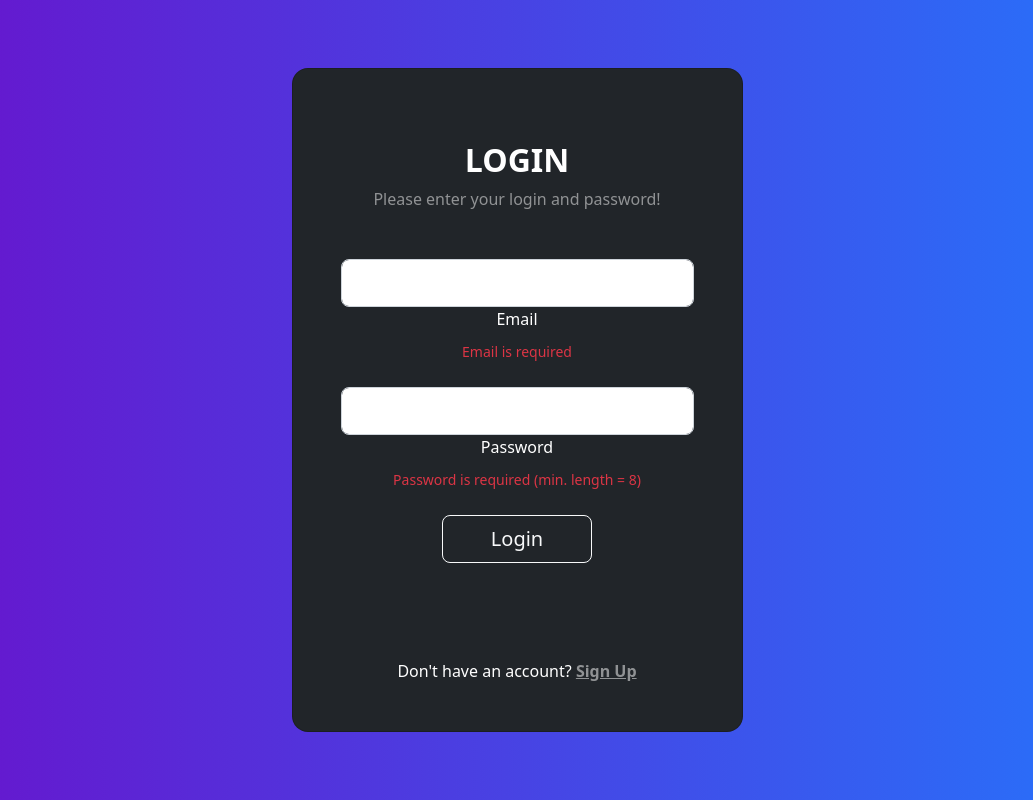
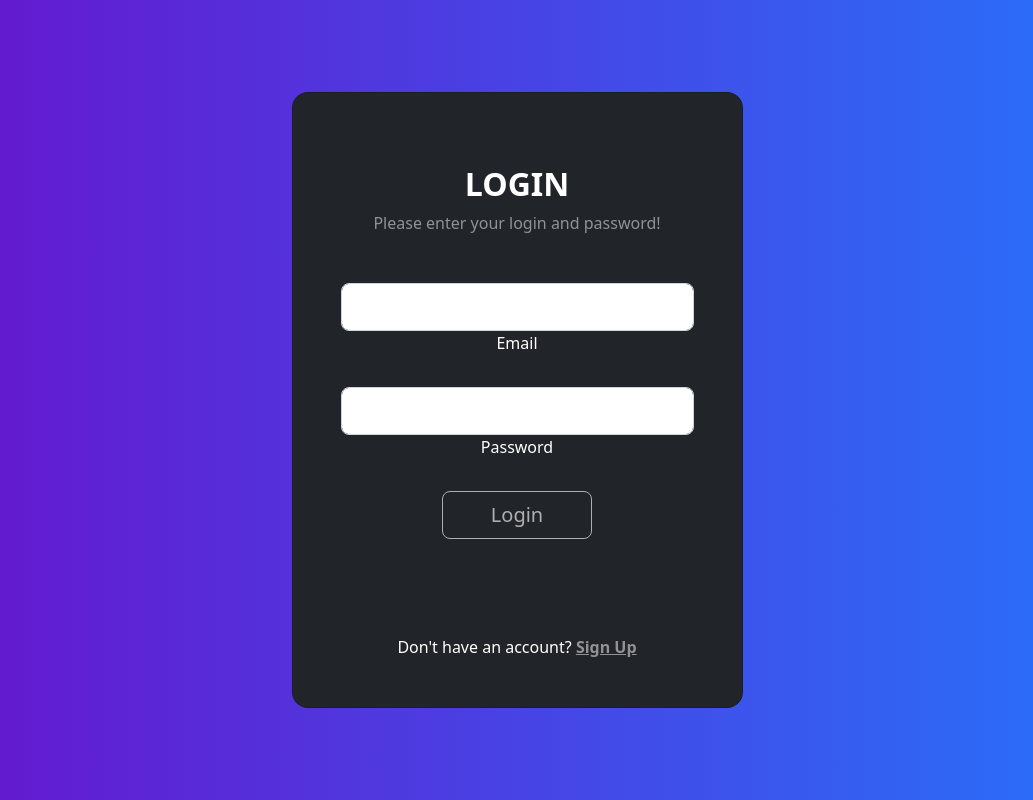
Before and after one commit to myakininayu/angular-admin-panel, an Angular app: page /login in a window 1280 px wide. Shown: the whole page, without its empty margins (123-1156 px from the left). Built offline with nearby package versions, Linux system fonts and the light colour scheme.

Commit message:
Add Login Form Validation

```diff
--- a/src/app/app.module.ts
+++ b/src/app/app.module.ts
@@ -6,6 +6,7 @@ import { AppComponent } from './app.component';
 import { BrowserAnimationsModule } from '@angular/platform-browser/animations';
 import { LoginComponent } from './components/login/login.component';
 import { NotFoundComponent } from './components/not-found/not-found.component';
+import { FormsModule, ReactiveFormsModule } from '@angular/forms';
 
 @NgModule({
   declarations: [
@@ -16,7 +17,9 @@ import { NotFoundComponent } from './components/not-found/not-found.component';
   imports: [
     BrowserModule,
     AppRoutingModule,
-    BrowserAnimationsModule
+    BrowserAnimationsModule,
+    FormsModule,
+    ReactiveFormsModule
   ],
   providers: [],
   bootstrap: [AppComponent]
--- a/src/app/components/login/login.component.html
+++ b/src/app/components/login/login.component.html
@@ -9,21 +9,21 @@
                         <h2 class="fw-bold mb-2 text-uppercase">Login</h2>
                         <p class="text-white-50 mb-5">Please enter your login and password!</p>
 
-                        <form>
+                        <form [formGroup]="loginForm" (ngSubmit)="submitLogin()">
                             <div class="form-outline form-white mb-4">
-                                <input formControlName="emal" type="email" id="typeEmailX"
+                                <input formControlName="email" type="email" id="typeEmailX"
                                     class="form-control form-control-lg" />
                                 <label class="form-label" for="typeEmailX">Email</label>
-                                <p><small class="text-danger">Email is required</small></p>
+                                <p *ngIf="this.loginForm.get('email')?.invalid && this.loginForm.get('email')?.touched"><small class="text-danger">Email is required</small></p>
                             </div>
 
                             <div class="form-outline form-white mb-4">
                                 <input formControlName="password" type="password" id="typePasswordX"
                                     class="form-control form-control-lg" />
                                 <label class="form-label" for="typePasswordX">Password</label>
-                                <p><small class="text-danger">Password is required (min. length = 8)</small></p>
+                                <p *ngIf="this.loginForm.get('password')?.invalid && this.loginForm.get('password')?.touched"><small class="text-danger">Password is required (min. length = 8, contains at least one letter and one number</small></p>
                             </div>
-                            <button class="btn btn-outline-light btn-lg px-5" type="submit">Login</button>
+                            <button [disabled]="loginForm.invalid" class="btn btn-outline-light btn-lg px-5" type="submit">Login</button>
                         </form>
                     </div>
                     <div>
--- a/src/app/components/login/login.component.ts
+++ b/src/app/components/login/login.component.ts
@@ -1,4 +1,5 @@
 import { Component } from '@angular/core';
+import { FormControl, FormGroup, Validators } from '@angular/forms';
 
 @Component({
   selector: 'app-login',
@@ -6,5 +7,23 @@ import { Component } from '@angular/core';
   styleUrls: ['./login.component.scss']
 })
 export class LoginComponent {
+  loginForm!: FormGroup
+
+  constructor() { }
+
+  submitLogin() {
+    console.log(this.loginForm.value);
+  }
+
+  ngOnInit(): void {
+    this.loginForm = new FormGroup({
+      'email': new FormControl('', [Validators.required, Validators.email]),
+      'password': new FormControl('',
+        [
+          Validators.required,
+          Validators.pattern("^(?=.*[A-Za-z])(?=.*\\d)[A-Za-z\\d]{8,}$")
+        ]),
+    })
+  }
 
 }
```
